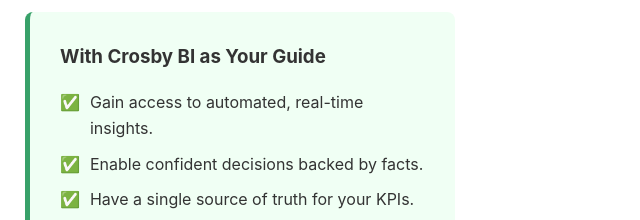
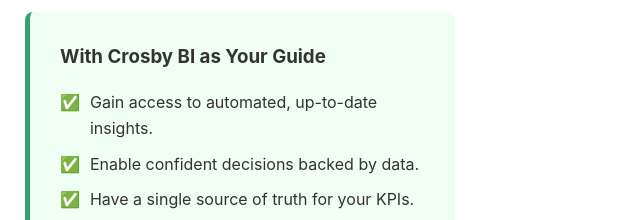
Before and after one commit to bcreyes-data/crosbybi-website, a plain HTML site: page index.html in a window 1280 px wide. Shown: the part 3229-3449 px from the top of the page, 635-1275 px from the left. Drawn offline with Linux system fonts and the light colour scheme.

Commit message:
Updated Guide Benefits

```diff
--- a/index.html
+++ b/index.html
@@ -493,7 +493,7 @@
                     <div class="stake-column stake-success">
                         <h3 data-key="stakesSuccessTitle">With Crosby BI as Your Guide</h3>
                         <ul>
-                            <li data-key="stakesSuccess1">Gain access to insights quickly.</li>
+                            <li data-key="stakesSuccess1">Gain access to automated, up-to-date insights.</li>
                             <li data-key="stakesSuccess2">Enable confident decisions backed by data.</li>
                             <li data-key="stakesSuccess3">Have a single source of truth for your KPIs.</li>
                             <li data-key="stakesSuccess4">Focus your time on growth, not spreadsheets.</li>
@@ -572,8 +572,8 @@
                 stakesFail3: "Remain frustrated by scattered, messy data.",
                 stakesFail4: "Fall behind data-driven competitors.",
                 stakesSuccessTitle: "With Crosby BI as Your Guide",
-                stakesSuccess1: "Gain access to automated, real-time insights.",
-                stakesSuccess2: "Enable confident decisions backed by facts.",
+                stakesSuccess1: "Gain access to automated, up-to-date insights.",
+                stakesSuccess2: "Enable confident decisions backed by data.",
                 stakesSuccess3: "Have a single source of truth for your KPIs.",
                 stakesSuccess4: "Focus your time on growth, not spreadsheets.",
                 finalCtaTitle: "Ready to Unlock the Power of Your Data?",
```
